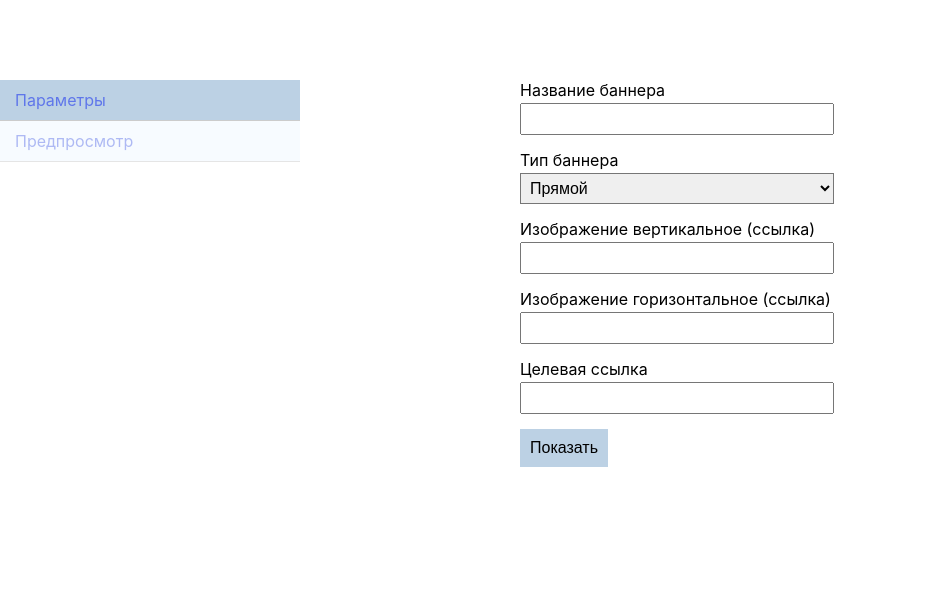
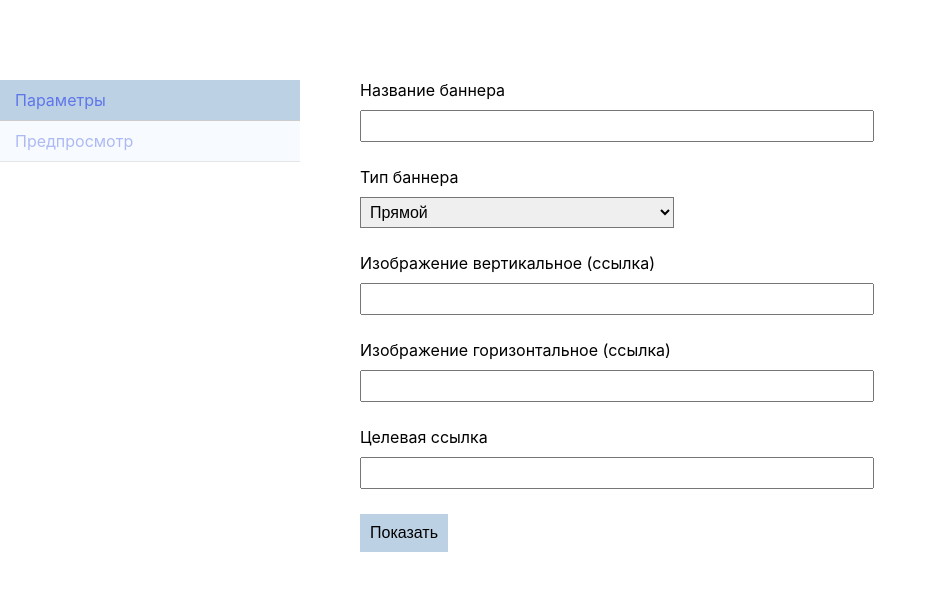
Before and after one commit to elmiraibragimova/quiet-media, a React app: page /params in a window 1280 px wide. Shown: the top 590 px of the page, without its empty margins (0-937 px from the left). Built offline with nearby package versions, Linux system fonts and the light colour scheme.

Commit message:
fix form

```diff
--- a/src/components/Form.js
+++ b/src/components/Form.js
@@ -22,8 +22,9 @@ class Form extends Component {
     return (
       <form className="form" onSubmit={this.props.submitBanner}>
         <div className="form__group">
-          <label>Название баннера</label>
+          <label htmlFor="bannerName">Название баннера</label>
           <input
+            id="bannerName"
             type="text"
             name="name"
             value={this.props.banner.name}
@@ -33,8 +34,9 @@ class Form extends Component {
         </div>
 
         <div className="form__group">
-          <label>Тип баннера</label>
+          <label htmlFor="bannerType">Тип баннера</label>
           <select
+            id="bannerType"
             value={this.props.banner.type}
             name="type"
             onChange={this.handleChange}
@@ -45,8 +47,11 @@ class Form extends Component {
         </div>
 
         <div className="form__group">
-          <label>Изображение вертикальное (ссылка)</label>
+          <label htmlFor="bannerVertImage">
+            Изображение вертикальное (ссылка)
+          </label>
           <UrlInput
+            id="bannerVertImage"
             name="vertImage"
             value={this.props.banner.vertImage}
             onChange={this.handleChange}
@@ -55,8 +60,11 @@ class Form extends Component {
         </div>
 
         <div className="form__group">
-          <label>Изображение горизонтальное (ссылка)</label>
+          <label htmlFor="bannerHorImage">
+            Изображение горизонтальное (ссылка)
+          </label>
           <UrlInput
+            id="bannerHorImage"
             name="horImage"
             value={this.props.banner.horImage}
             onChange={this.handleChange}
@@ -65,8 +73,9 @@ class Form extends Component {
         </div>
 
         <div className="form__group">
-          <label>Целевая ссылка</label>
+          <label htmlFor="bannerTarget">Целевая ссылка</label>
           <UrlInput
+            id="bannerTarget"
             name="targetLink"
             value={this.props.banner.targetLink}
             onChange={this.handleChange}
--- a/src/css/main.css
+++ b/src/css/main.css
@@ -26,9 +26,9 @@ ul {
 
 .layout {
   display: grid;
-  grid-template-columns: minmax(auto, 300px) 200px 1fr;
+  grid-template-columns: minmax(auto, 300px) 1fr;
   grid-template-rows: 80px auto;
-  grid-column-gap: 10px;
+  grid-column-gap: 30px;
 }
 
 .layout__sidebar {
@@ -36,9 +36,10 @@ ul {
 }
 
 .layout__content {
-  grid-column: 3;
   grid-row: 2;
   padding-bottom: 100px;
+  padding-left: 30px;
+  padding-right: 30px;
 }
 
 .menu__item a {
@@ -60,20 +61,20 @@ ul {
   pointer-events: none;
 }
 
-
 .form__group {
-  margin-bottom: 15px;
+  margin-bottom: 25px;
 }
 
 label {
   display: block;
-  margin-bottom: 3px;
+  margin-bottom: 10px;
 
 }
 
 input {
   padding: 5px;
-  width: 300px;
+  width: 100%;
+  max-width: 500px;
   font-size: 16px;
 }
 
```
Also changed, not shown: 1 other file (tests, documents, lock files or other folders).
